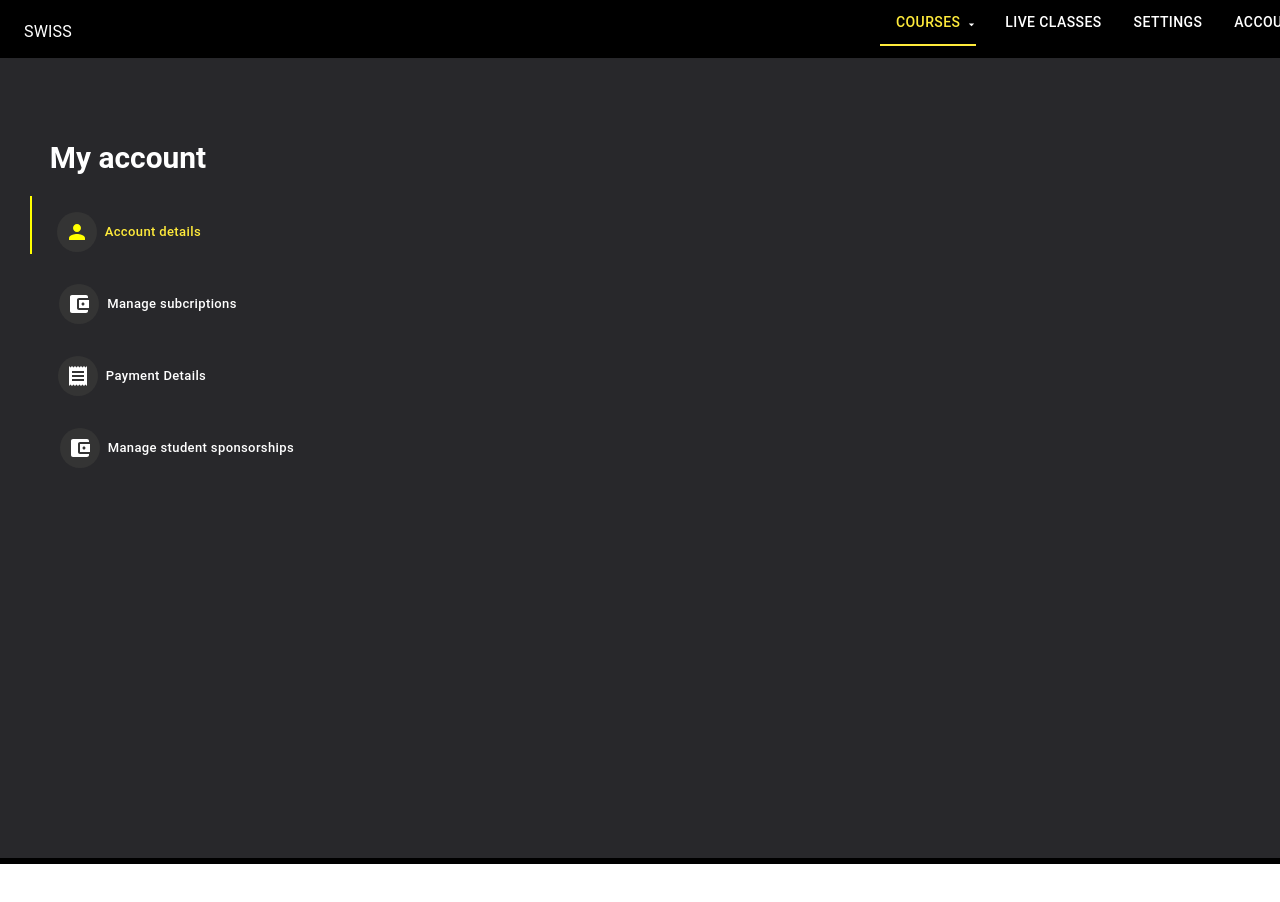
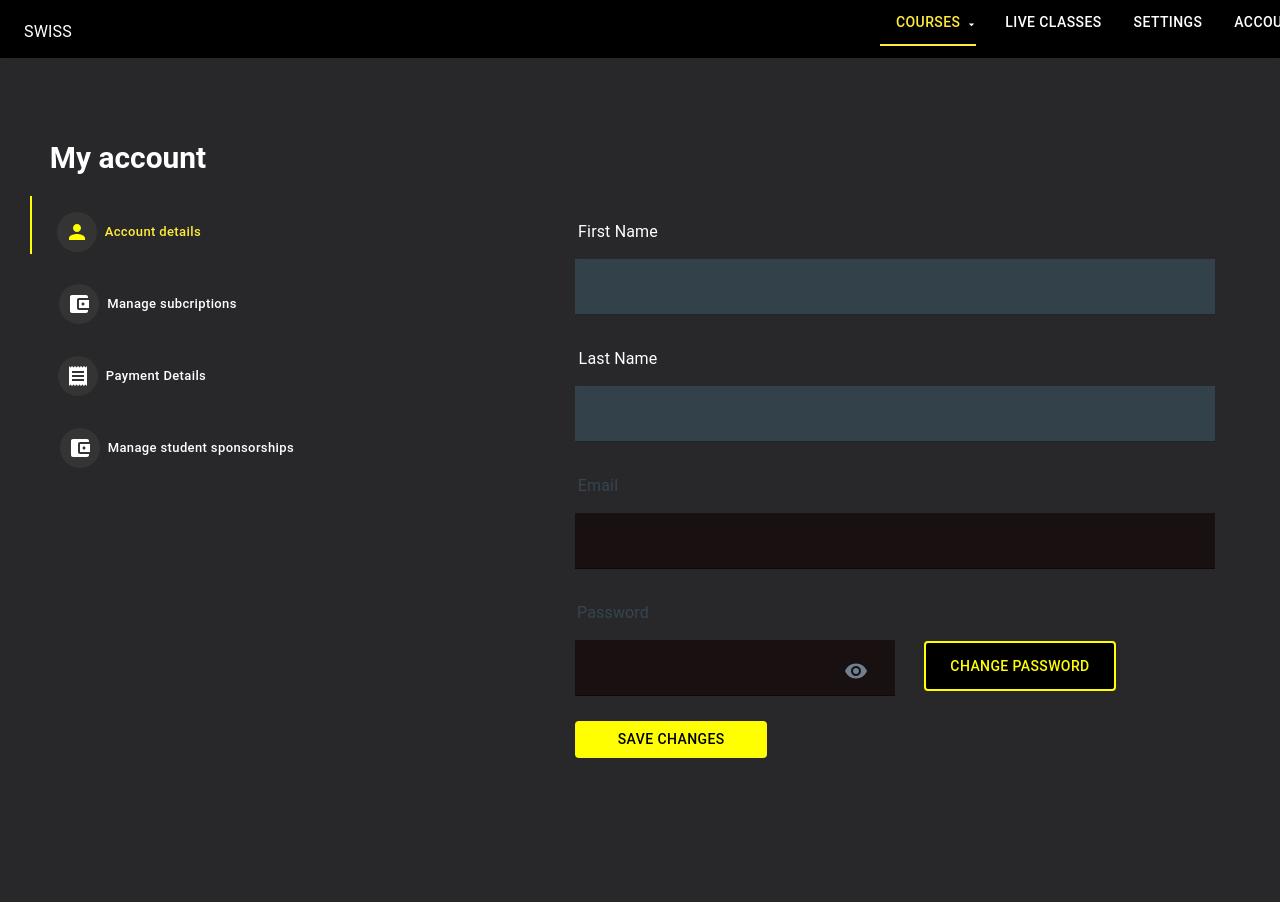
Before and after one commit to ali2210/vitereact, a React (Vite) app in the folder vitedemo/: page / in a window 1280 px wide. Shown: the top 902 px of the page. Built offline with nearby package versions, Linux system fonts and the light colour scheme.

Commit message:
add account modal

```diff
--- a/vitedemo/src/Box.jsx
+++ b/vitedemo/src/Box.jsx
@@ -27,10 +27,9 @@ function TabWindow(){
 function Subwindow(){
 
     return(
-        <Box sx={{background : '#28282B', color : 'white', position : 'relative', top : '-1.5pc', width : '90pc', height : '50pc', left : '-2pc'}}>
+        <Box sx={{background : '#28282B', color : 'white', position : 'relative', top : '-1.5pc', width : '90pc', height : '80pc', left : '-2pc'}}>
             <MainTypo></MainTypo>
-            <TabWindow sx={{width : '300pc', position : 'relative', top : '2pc', left : '0pc', p : 5}}>
-            </TabWindow>
+            <TabWindow sx={{width : '300pc', position : 'relative', top : '2pc', left : '0pc', p : 5}}></TabWindow>
         </Box>
     );
 }
--- a/vitedemo/src/VerticalTabs.jsx
+++ b/vitedemo/src/VerticalTabs.jsx
@@ -2,11 +2,15 @@ import TabContext from '@mui/lab/TabContext';
 import TabList from '@mui/lab/TabList';
 import Tab from '@mui/material/Tab';
 import TabPanel from '@mui/lab/TabPanel';
+
 import { useState } from "react";
+
 import PersonIcon from '@mui/icons-material/Person';
+import VisibilityIcon from '@mui/icons-material/Visibility';
 import AccountBalanceWalletIcon from '@mui/icons-material/AccountBalanceWallet';
 import ReceiptIcon from '@mui/icons-material/Receipt';
-import { Avatar } from '@mui/material';
+
+import { Avatar, Box, FormControl, InputLabel, Stack, TextField,Button } from '@mui/material';
 
 
 function UserIcon(){
@@ -35,6 +39,39 @@ function Payment(){
   );
 }
 
+function Stackcontainer(){
+    return(
+      <Stack direction="row" spacing={4}>
+        <FormControl>
+        <InputLabel sx={{color : 'white', position : 'relative', top : '0pc', width : '20pc', left : '-10pc'}}> First Name </InputLabel>
+        <TextField id="firstname" type='text' variant="filled" sx={{input : {color : 'white', }, width : '40pc', background : '#36454F', position : 'relative', top : '2pc', left : '-1.8pc'}} />
+        <InputLabel sx={{color : 'white', position : 'relative', top : '3pc', width : '20pc', left : '-160px'}}> Last Name </InputLabel>
+        <TextField id="lastname" type='text'  variant="filled" sx={{input : {color : 'white'}, width : '40pc',  background : '#36454F', color : 'white', position : 'relative', top : '5pc', left : '-1.8pc'}} />
+        <InputLabel sx={{color : '#36454F', position : 'relative', top : '6pc', width : '20pc', left : '-180px'}}> Email </InputLabel>
+        <TextField id="email" type='text'  variant="filled" sx={{input : {color : '#708090'}, width : '40pc', background : '#1B1212', color : 'white', border : '1px', position : 'relative', top : '8pc', left : '-1.8pc'}} />
+        <InputLabel sx={{color : '#36454F', position : 'relative', top : '9pc', width : '20pc', left : '-165px'}}> Password </InputLabel>
+        <TextField id="password" type='password' variant="filled" sx={{ input : {color : '#1B1212'},  width : '20pc',  background : '#1B1212', color : 'white', position : 'relative', top : '11pc',left : '-1.8pc'}} />
+        <VisibilityIcon sx={{position : 'relative', top : '8.69pc', left : '15pc', color : '#708090'}}></VisibilityIcon>
+        <Button variant='outlined' sx={{position : 'relative', top : '6.1pc',height : '3.1pc', left : '20pc', color : 'yellow', background : 'black', width : '12pc', border : 2}}> Change password </Button>
+        <Button variant='outlined' sx={{position : 'relative', top : '8pc', color : 'black', background : 'yellow', width : '12pc', left : '-1.8pc'}} > Save changes </Button>
+        </FormControl>
+      </Stack>
+    );
+}
+
+function Boxcontainer(){
+
+    return (
+      <Box sx={{width : '100%', position : 'relative', top : '2pc'}}>
+        <Stackcontainer></Stackcontainer>
+      </Box>
+    );
+}
+
+
+
+
+
 
 export default function(){
 
@@ -58,7 +95,9 @@ export default function(){
                   <Avatar sx={{background : '#343434'}}><WalletIcon sx={{color : 'white', position : 'relative', left : '0.3pc',  fontSize : 'small'}}></WalletIcon></Avatar>}
                   iconPosition='start'></Tab>
                 </TabList>
-                <TabPanel value="one"></TabPanel>
+                <TabPanel value="one">
+                  <Boxcontainer></Boxcontainer>
+                </TabPanel>
                 <TabPanel value="two"></TabPanel>
                 <TabPanel value="three"></TabPanel>
                 <TabPanel value="four"></TabPanel>
```
